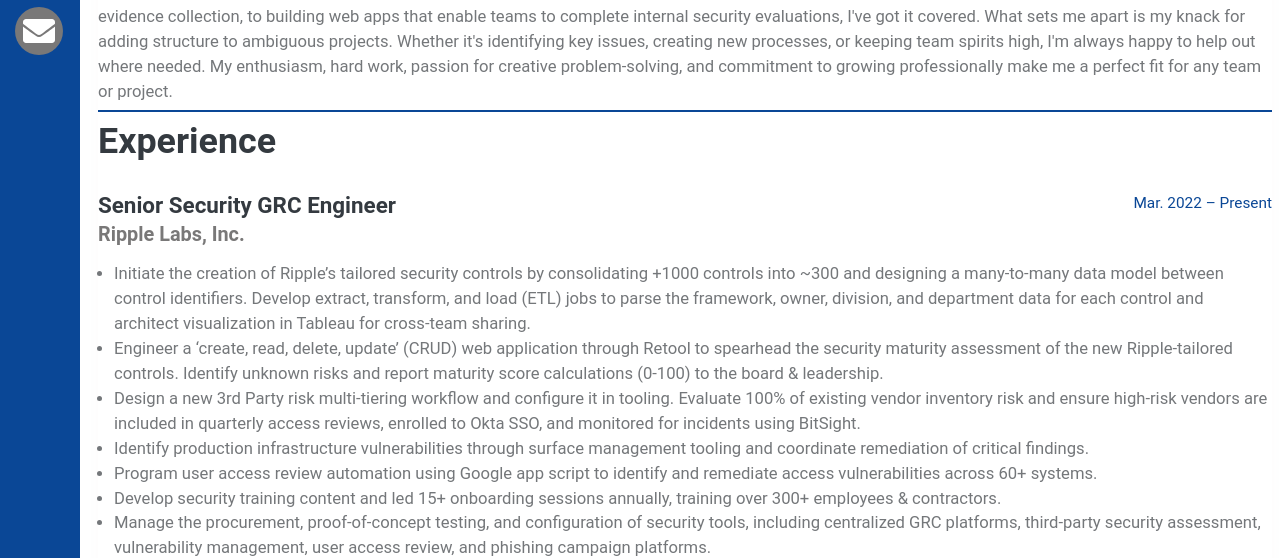
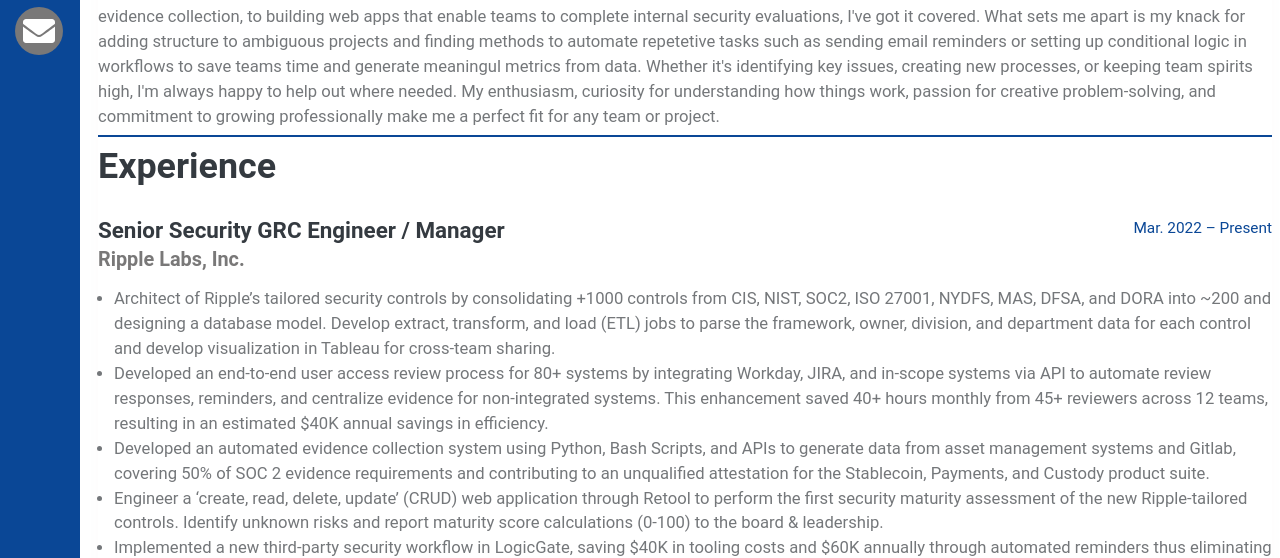
Before and after one commit to MiguelAngelHorta/AWS-Cloud-Resume, a plain HTML site: page MHresume.html in a window 1280 px wide. Shown: the part 212-770 px from the top of the page. Drawn offline with nearby package versions, Linux system fonts and the light colour scheme; no server answers; a script that the page names is missing.

Commit message:
Update MHresume.html

```diff
--- a/MHresume.html
+++ b/MHresume.html
@@ -35,7 +35,7 @@
         <div class="resume-section-content">
             <h2>About Me</h2>
             <y>I'm a GRC Engineer, and I'm all about building, managing, and monitoring security programs. From setting up security control databases and automating evidence collection, to building web apps that enable teams to complete internal security evaluations, I've got it covered.</y>
-            <y>What sets me apart is my knack for adding structure to ambiguous projects. Whether it's identifying key issues, creating new processes, or keeping team spirits high, I'm always happy to help out where needed. My enthusiasm, hard work, passion for creative problem-solving, and commitment to growing professionally make me a perfect fit for any team or project.</y>
+            <y>What sets me apart is my knack for adding structure to ambiguous projects and finding methods to automate repetetive tasks such as sending email reminders or setting up conditional logic in workflows to save teams time and generate meaningul metrics from data. Whether it's identifying key issues, creating new processes, or keeping team spirits high, I'm always happy to help out where needed. My enthusiasm, curiosity for understanding how things work, passion for creative problem-solving, and commitment to growing professionally make me a perfect fit for any team or project.</y>
         </div>
     </section>
 
@@ -44,7 +44,7 @@
         <div class="resume-section-content">
             <div class="resume-entry">
                 <div class="job-info">
-                    <h3>Senior Security GRC Engineer</h3>
+                    <h3>Senior Security GRC Engineer / Manager</h3>
                     <p>Ripple Labs, Inc.</p>
                 </div>
                 <div class="date">
@@ -52,11 +52,12 @@
                 </div>
             </div>
             <ul class="no-indent">
-                <li>Initiate the creation of Ripple’s tailored security controls by consolidating +1000 controls into ~300 and designing a many-to-many data model between control identifiers. Develop extract, transform, and load (ETL) jobs to parse the framework, owner, division, and department data for each control and architect visualization in Tableau for cross-team sharing.</li>
-                <li>Engineer a ‘create, read, delete, update’ (CRUD) web application through Retool to spearhead the security maturity assessment of the new Ripple-tailored controls. Identify unknown risks and report maturity score calculations (0-100) to the board & leadership.</li>
-                <li>Design a new 3rd Party risk multi-tiering workflow and configure it in tooling. Evaluate 100% of existing vendor inventory risk and ensure high-risk vendors are included in quarterly access reviews, enrolled to Okta SSO, and monitored for incidents using BitSight.</li>
+                <li>Architect of Ripple’s tailored security controls by consolidating +1000 controls from CIS, NIST, SOC2, ISO 27001, NYDFS, MAS, DFSA, and DORA into ~200 and designing a database model. Develop extract, transform, and load (ETL) jobs to parse the framework, owner, division, and department data for each control and develop visualization in Tableau for cross-team sharing.</li>
+                <li>Developed an end-to-end user access review process for 80+ systems by integrating Workday, JIRA, and in-scope systems via API to automate review responses, reminders, and centralize evidence for non-integrated systems. This enhancement saved 40+ hours monthly from 45+ reviewers across 12 teams, resulting in an estimated $40K annual savings in efficiency.</li>
+                <li>Developed an automated evidence collection system using Python, Bash Scripts, and APIs to generate data from asset management systems and Gitlab, covering 50% of SOC 2 evidence requirements and contributing to an unqualified attestation for the Stablecoin, Payments, and Custody product suite.</li>
+                <li>Engineer a ‘create, read, delete, update’ (CRUD) web application through Retool to perform the first security maturity assessment of the new Ripple-tailored controls. Identify unknown risks and report maturity score calculations (0-100) to the board & leadership.</li>
+                <li>Implemented a new third-party security workflow in LogicGate, saving $40K in tooling costs and $60K annually through automated reminders thus eliminating the need for part-time contractors. Led the Third-Party Security program, managing over $50M in spend, evaluating vendor risk, and ensuring high-risk vendors undergo quarterly reviews, Okta SSO enrollment, and BitSight monitoring.</li>
                 <li>Identify production infrastructure vulnerabilities through surface management tooling and coordinate remediation of critical findings.</li>
-                <li>Program user access review automation using Google app script to identify and remediate access vulnerabilities across 60+ systems.</li>
                 <li>Develop security training content and led 15+ onboarding sessions annually, training over 300+ employees & contractors.</li>
                 <li>Manage the procurement, proof-of-concept testing, and configuration of security tools, including centralized GRC platforms, third-party security assessment, vulnerability management, user access review, and phishing campaign platforms.</li>
             </ul>
@@ -220,11 +221,11 @@
                   <!-- Apply the custom class to all checkmark icons -->
                   <li>
                     <span class="fa-li"><i class="fas fa-check custom-checkmark"></i></span>
-                    Spreadsheets (Excel, Gsheets)
+                    Spreadsheets (Gsheets, AppScript)
                   </li>
                   <li>
                     <span class="fa-li"><i class="fas fa-check custom-checkmark"></i></span>
-                    Workflows (PowerAutomate, Zapier, Retool, LogicGate, Tines)
+                    Workflows (Tines, PowerAutomate, Zapier, Retool, LogicGate)
                   </li>
                   <li>
                     <span class="fa-li"><i class="fas fa-check custom-checkmark"></i></span>
@@ -256,7 +257,7 @@
                   </li>
                   <li>
                     <span class="fa-li"><i class="fas fa-check custom-checkmark"></i></span>
-                    Security Tooling (BitSight, Whistic, LogicGate, Crowdstrike, JupiterOne, Semgrep)
+                    Security Tooling (JIRA, BitSight, Whistic, LogicGate, Crowdstrike, Lacework, Brinqa, JupiterOne, Chronicle, Semgrep)
                   </li>
             </ul>
         </div>
```
